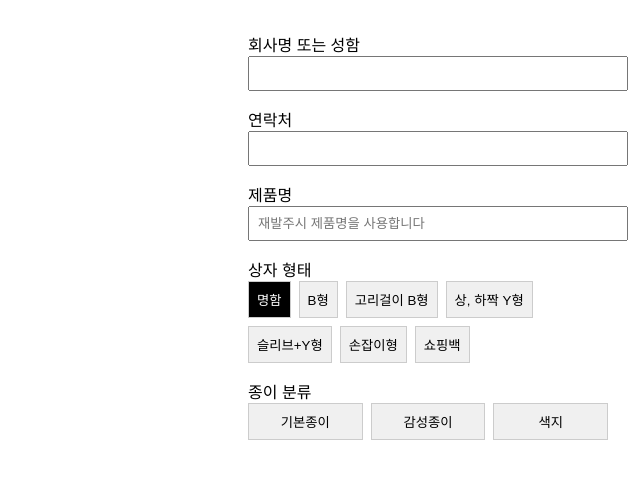
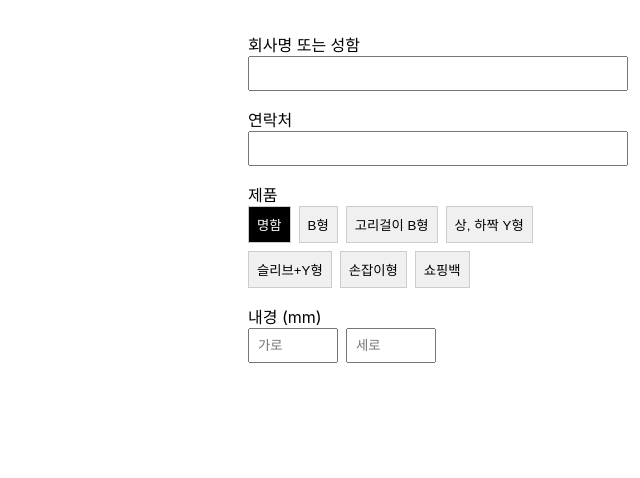
Before and after one commit to YimYoungheun/MTDL-Package, a React (Create React App) app: page / in a window 1280 px wide. Both pictures are taken after a click on the button "명함". Shown: the top 478 px of the page, without its empty margins (640-1280 px from the left). Built offline with nearby package versions, Linux system fonts and the light colour scheme.

Commit message:
Update App.js

```diff
--- a/src/App.js
+++ b/src/App.js
@@ -12,6 +12,9 @@ function App() {
   const [product, setProduct] = useState('');
   const [phone, setPhone] = useState('');
   const [printSide, setPrintSide] = useState('');
+  const [width, setWidth] = useState('');
+  const [length, setLength] = useState('');
+  const [height, setHeight] = useState('');
 
   const boxTypeOptions = ['명함', 'B형', '고리걸이 B형', '상, 하짝 Y형', '슬리브+Y형', '손잡이형', '쇼핑백'];
   const bottomOptions = ['맞뚜껑', '십자다루마', '삼면접착'];
@@ -81,6 +84,18 @@ function App() {
     alert('확인되었습니다.');
   };
 
+  const shouldShowMaterial = () => {
+    if (boxType === '명함') return printSide;
+    return weight;
+  };
+
+  const shouldShowBoxOptions = () => {
+    if (boxType === '명함') {
+      return width && length && printSide && material;
+    }
+    return width && length && height && weight;
+  };
+
   return (
     <div style={{ display: 'flex', justifyContent: 'center', padding: '2rem' }}>
       <div style={{ width: '360px', marginLeft: 'auto' }}>
@@ -93,12 +108,7 @@ function App() {
           <input value={phone} onChange={e => setPhone(e.target.value)} style={{ width: '100%', padding: '0.5rem' }} />
         </div>
         <div style={{ marginBottom: '1rem' }}>
-          <label>제품명</label>
-          <input placeholder="재발주시 제품명을 사용합니다" value={product} onChange={e => setProduct(e.target.value)} style={{ width: '100%', padding: '0.5rem' }} />
-        </div>
-
-        <div style={{ marginBottom: '1rem' }}>
-          <label>상자 형태</label>
+          <label>제품</label>
           <div style={{ display: 'flex', gap: '0.5rem', flexWrap: 'wrap' }}>
             {boxTypeOptions.map(type => (
               <button key={type} onClick={() => {
@@ -110,6 +120,9 @@ function App() {
                 setWeight('');
                 setBottomStyle('');
                 setPrintSide('');
+                setWidth('');
+                setLength('');
+                setHeight('');
               }} style={{ padding: '0.5rem', background: boxType === type ? 'black' : '#f0f0f0', color: boxType === type ? 'white' : 'black', border: '1px solid #ccc' }}>
                 {type}
               </button>
@@ -117,21 +130,46 @@ function App() {
           </div>
         </div>
 
-        {boxType === '명함' ? (
+        {boxType && (
+          <div style={{ marginBottom: '1rem' }}>
+            <label>내경 (mm)</label>
+            <div style={{ display: 'flex', gap: '0.5rem' }}>
+              <input placeholder="가로" value={width} onChange={e => setWidth(e.target.value)} style={{ width: '70px', padding: '0.5rem' }} />
+              <input placeholder="세로" value={length} onChange={e => setLength(e.target.value)} style={{ width: '70px', padding: '0.5rem' }} />
+              {boxType !== '명함' && (
+                <input placeholder="높이" value={height} onChange={e => setHeight(e.target.value)} style={{ width: '70px', padding: '0.5rem' }} />
+              )}
+            </div>
+          </div>
+        )}
+
+        {boxType === '명함' && width && length && (
           <>
             <div style={{ marginBottom: '1rem' }}>
-              <label>종이 분류</label>
+              <label>인쇄 방식</label>
               <div style={{ display: 'flex', gap: '0.5rem' }}>
-                {['기본종이', '감성종이', '색지'].map(type => (
-                  <button key={type} onClick={() => setPaperCategory(type)} style={{ flex: 1, padding: '0.5rem', background: paperCategory === type ? 'black' : '#f0f0f0', color: paperCategory === type ? 'white' : 'black', border: '1px solid #ccc' }}>
-                    {type}
+                {printSides.map(side => (
+                  <button key={side} onClick={() => setPrintSide(side)} style={{ flex: 1, padding: '0.5rem', background: printSide === side ? 'black' : '#f0f0f0', color: printSide === side ? 'white' : 'black', border: '1px solid #ccc' }}>
+                    {side}
                   </button>
                 ))}
               </div>
             </div>
+            {printSide && (
+              <div style={{ marginBottom: '1rem' }}>
+                <label>종이 종류</label>
+                <div style={{ display: 'flex', gap: '0.5rem', flexWrap: 'wrap' }}>
+                  {['기본종이', '감성종이', '색지'].map(type => (
+                    <button key={type} onClick={() => setPaperCategory(type)} style={{ padding: '0.5rem', background: paperCategory === type ? 'black' : '#f0f0f0', color: paperCategory === type ? 'white' : 'black', border: '1px solid #ccc' }}>
+                      {type}
+                    </button>
+                  ))}
+                </div>
+              </div>
+            )}
             {paperCategory && (
               <div style={{ marginBottom: '1rem' }}>
-                <label>용지 종류</label>
+                <label>재질 선택</label>
                 <div style={{ display: 'flex', gap: '0.5rem', flexWrap: 'wrap' }}>
                   {materialOptions[paperCategory].map(mat => (
                     <button key={mat} onClick={() => setMaterial(mat)} style={{ padding: '0.5rem', background: material === mat ? 'black' : '#f0f0f0', color: material === mat ? 'white' : 'black', border: '1px solid #ccc' }}>
@@ -141,26 +179,16 @@ function App() {
                 </div>
               </div>
             )}
-            {material && (
-              <div style={{ marginBottom: '1rem' }}>
-                <label>인쇄 방식</label>
-                <div style={{ display: 'flex', gap: '0.5rem' }}>
-                  {printSides.map(side => (
-                    <button key={side} onClick={() => setPrintSide(side)} style={{ flex: 1, padding: '0.5rem', background: printSide === side ? 'black' : '#f0f0f0', color: printSide === side ? 'white' : 'black', border: '1px solid #ccc' }}>
-                      {side}
-                    </button>
-                  ))}
-                </div>
-              </div>
-            )}
           </>
-        ) : boxType && (
+        )}
+
+        {boxType !== '명함' && width && length && height && (
           <>
             <div style={{ marginBottom: '1rem' }}>
               <label>종이 느낌</label>
               <div style={{ display: 'flex', gap: '0.5rem' }}>
                 {['매끄러운', '러프한', '친환경'].map(type => (
-                  <button key={type} onClick={() => { setPaperFeel(type); setMaterial(''); setColor(''); setWeight(''); setBottomStyle(''); }} style={{ flex: 1, padding: '0.5rem', background: paperFeel === type ? 'black' : '#f0f0f0', color: paperFeel === type ? 'white' : 'black', border: '1px solid #ccc' }}>
+                  <button key={type} onClick={() => { setPaperFeel(type); setMaterial(''); setColor(''); setWeight(''); }} style={{ flex: 1, padding: '0.5rem', background: paperFeel === type ? 'black' : '#f0f0f0', color: paperFeel === type ? 'white' : 'black', border: '1px solid #ccc' }}>
                     {type}
                   </button>
                 ))}
@@ -171,7 +199,7 @@ function App() {
                 <label>재질 선택</label>
                 <div style={{ display: 'flex', gap: '0.5rem', flexWrap: 'wrap' }}>
                   {materialOptions[paperFeel].map(mat => (
-                    <button key={mat} onClick={() => { setMaterial(mat); setColor(''); setWeight(''); setBottomStyle(''); }} style={{ padding: '0.5rem', background: material === mat ? 'black' : '#f0f0f0', color: material === mat ? 'white' : 'black', border: '1px solid #ccc' }}>
+                    <button key={mat} onClick={() => { setMaterial(mat); setColor(''); setWeight(''); }} style={{ padding: '0.5rem', background: material === mat ? 'black' : '#f0f0f0', color: material === mat ? 'white' : 'black', border: '1px solid #ccc' }}>
                       {mat}
                     </button>
                   ))}
@@ -183,7 +211,7 @@ function App() {
                 <label>색상 선택</label>
                 <div style={{ display: 'flex', gap: '0.5rem', flexWrap: 'wrap' }}>
                   {colorOptions[material].map(c => (
-                    <button key={c} onClick={() => { setColor(c); setWeight(''); setBottomStyle(''); }} style={{ padding: '0.5rem', background: color === c ? 'black' : '#f0f0f0', color: color === c ? 'white' : 'black', border: '1px solid #ccc' }}>
+                    <button key={c} onClick={() => setColor(c)} style={{ padding: '0.5rem', background: color === c ? 'black' : '#f0f0f0', color: color === c ? 'white' : 'black', border: '1px solid #ccc' }}>
                       {c}
                     </button>
                   ))}
@@ -195,7 +223,7 @@ function App() {
                 <label>용지 무게 선택</label>
                 <div style={{ display: 'flex', gap: '0.5rem', flexWrap: 'wrap' }}>
                   {showWeightOptions().map(w => (
-                    <button key={w} onClick={() => { setWeight(w); setBottomStyle(''); }} style={{ padding: '0.5rem', background: weight === w ? 'black' : '#f0f0f0', color: weight === w ? 'white' : 'black', border: '1px solid #ccc' }}>
+                    <button key={w} onClick={() => setWeight(w)} style={{ padding: '0.5rem', background: weight === w ? 'black' : '#f0f0f0', color: weight === w ? 'white' : 'black', border: '1px solid #ccc' }}>
                       {w}
                     </button>
                   ))}
@@ -205,7 +233,7 @@ function App() {
           </>
         )}
 
-        {(boxType === '명함' ? printSide : weight) && (
+        {shouldShowBoxOptions() && (
           <>
             {boxType !== '명함' && (
               <div style={{ marginBottom: '1rem' }}>
```
